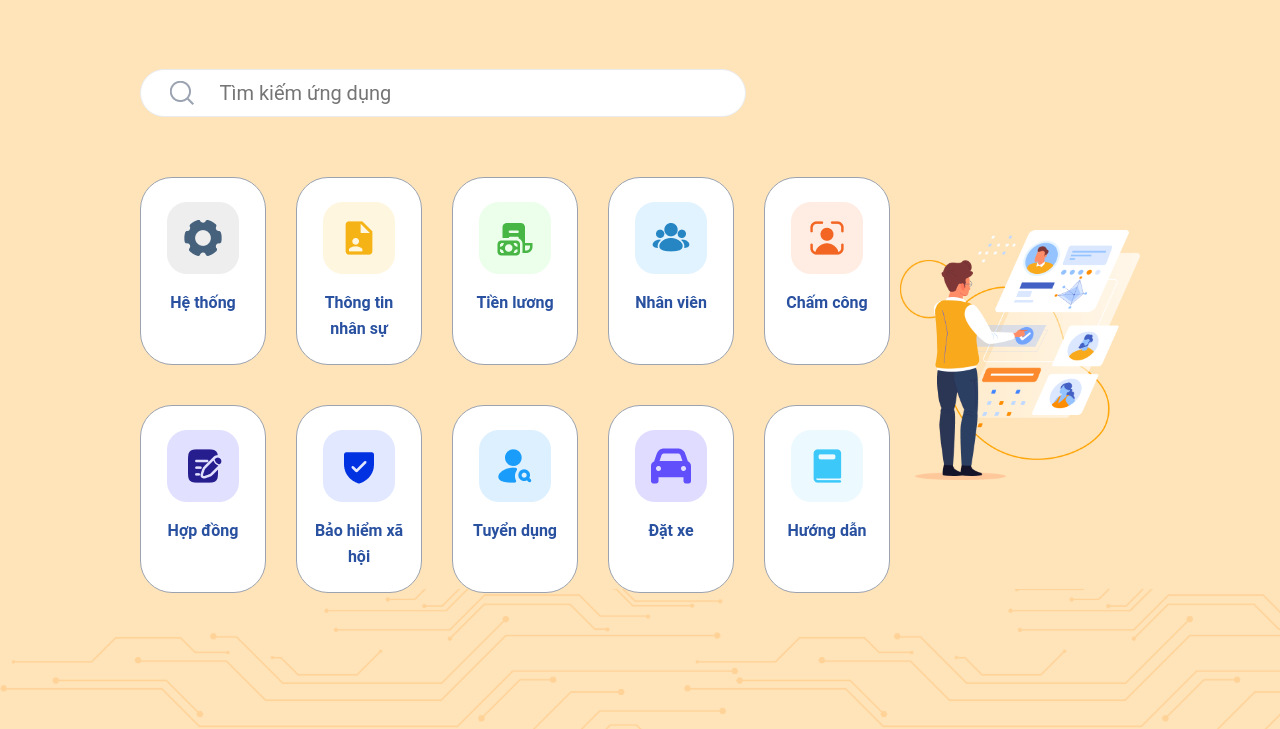
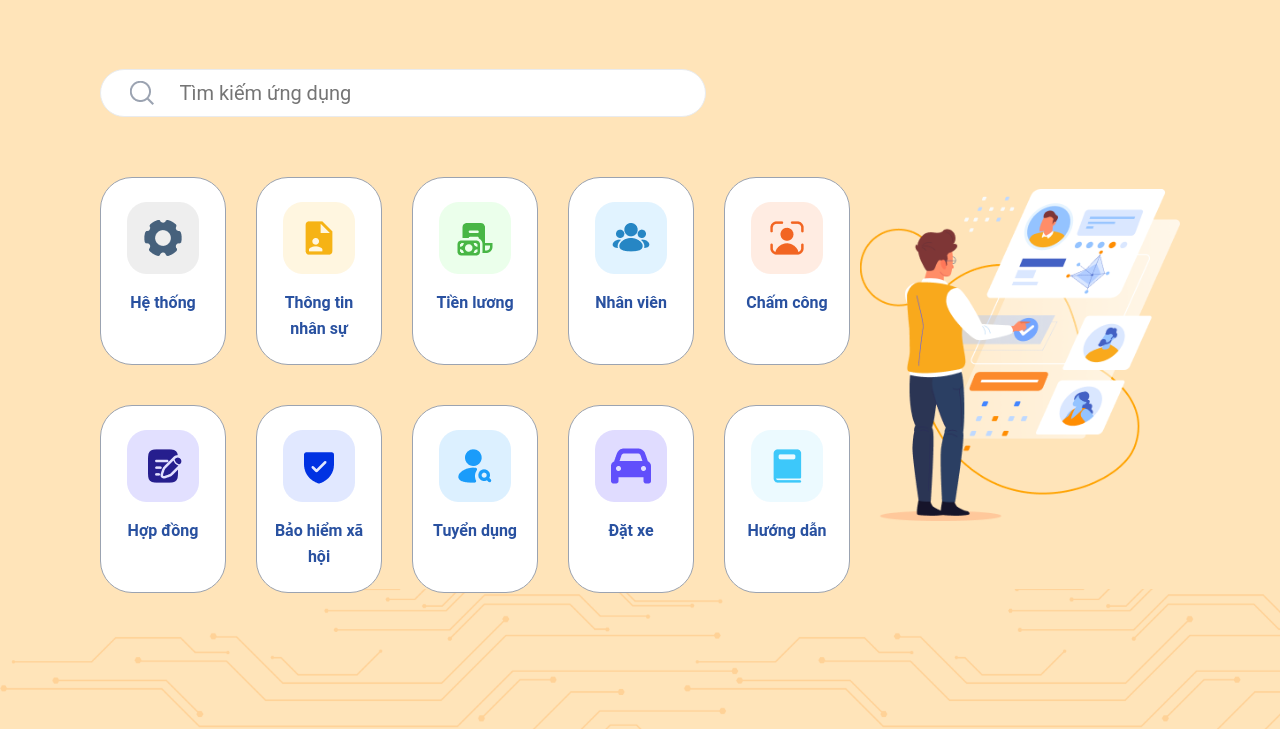
Before and after one commit to thanhtuanmystic/newEasyHRM, a plain HTML site: page index.html in a window 1280 px wide. Shown: the part 71-800 px from the top of the page. Drawn offline with nearby package versions, Linux system fonts and the light colour scheme.

Commit message:
go go go

```diff
--- a/assets/css/style.css
+++ b/assets/css/style.css
@@ -36,13 +36,13 @@ header {
   align-items: center;
 }
 .container-custom {
-  padding: 0 320px;
+  padding: 0 100px;
   width: 100%;
 }
 #hrm_body {
   background-image: url(../img/background1920.png);
   min-height: 100vh;
-  padding-top: 200px;
+  padding-top: 140px;
   background-size: cover;
 }
 .hrm-search {
@@ -225,9 +225,7 @@ header {
   #hrm_body {
     padding-top: 140px;
   }
-  .container-custom {
-    padding: 0 140px;
-  }
+
 }
 @media (max-width: 1024px) {
   .object-right {
```
Also changed, not shown: assets/img/icon1test.png (deleted), index.html (line endings or trailing spaces).
